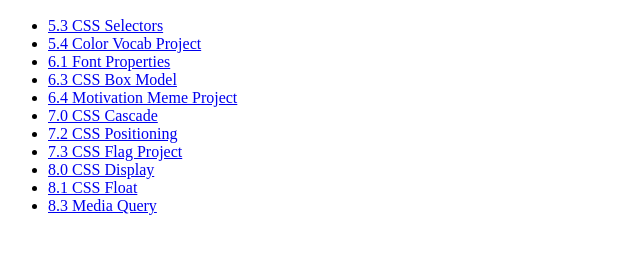
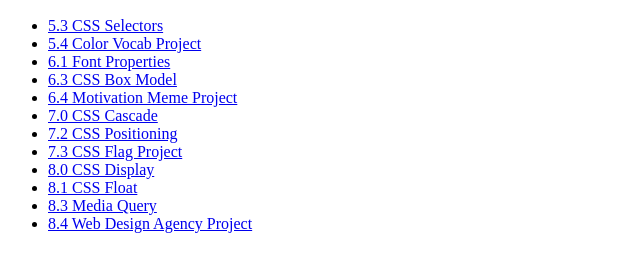
Before and after one commit to wallkn/Pruebas-css, a plain HTML site: page index.html in a window 1280 px wide. Shown: the part 110-382 px from the top of the page, without its empty margins (0-640 px from the left). Drawn offline with Linux system fonts and the light colour scheme; files that its build step writes are made by us from their sources.

Commit message:
Update index.html

```diff
--- a/index.html
+++ b/index.html
@@ -21,7 +21,7 @@
       <li><a href="./8.0%20CSS%20Display">8.0 CSS Display</a></li>
       <li><a href="./8.1%20CSS%20Float">8.1 CSS Float</a></li>
       <li><a href="./8.3%20Media%20Query">8.3 Media Query</a></li>
-
+      <li><a href="./8.3%20Media%20Query">8.4 Web Design Agency Project</a></li>
     </ul>
 
   </body>
```
